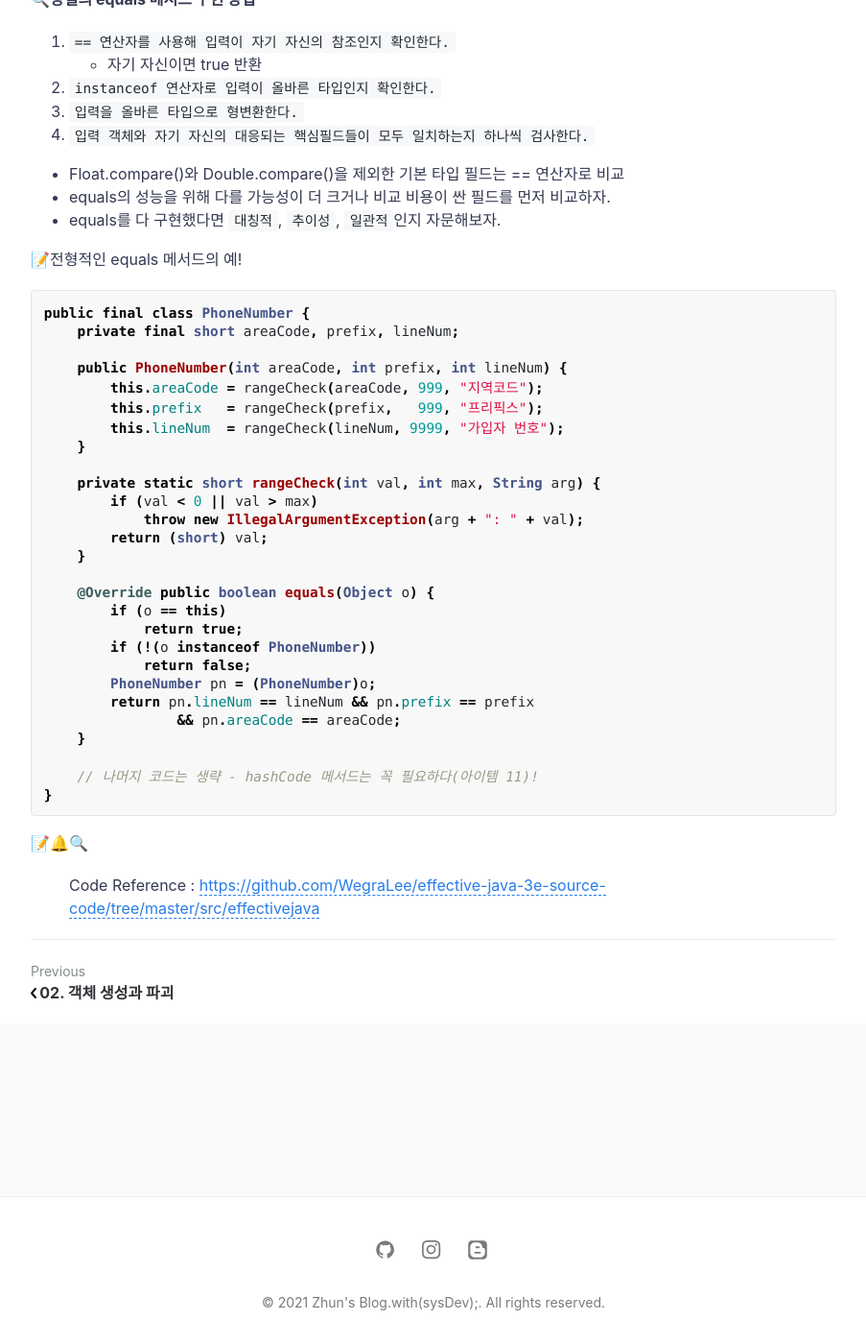
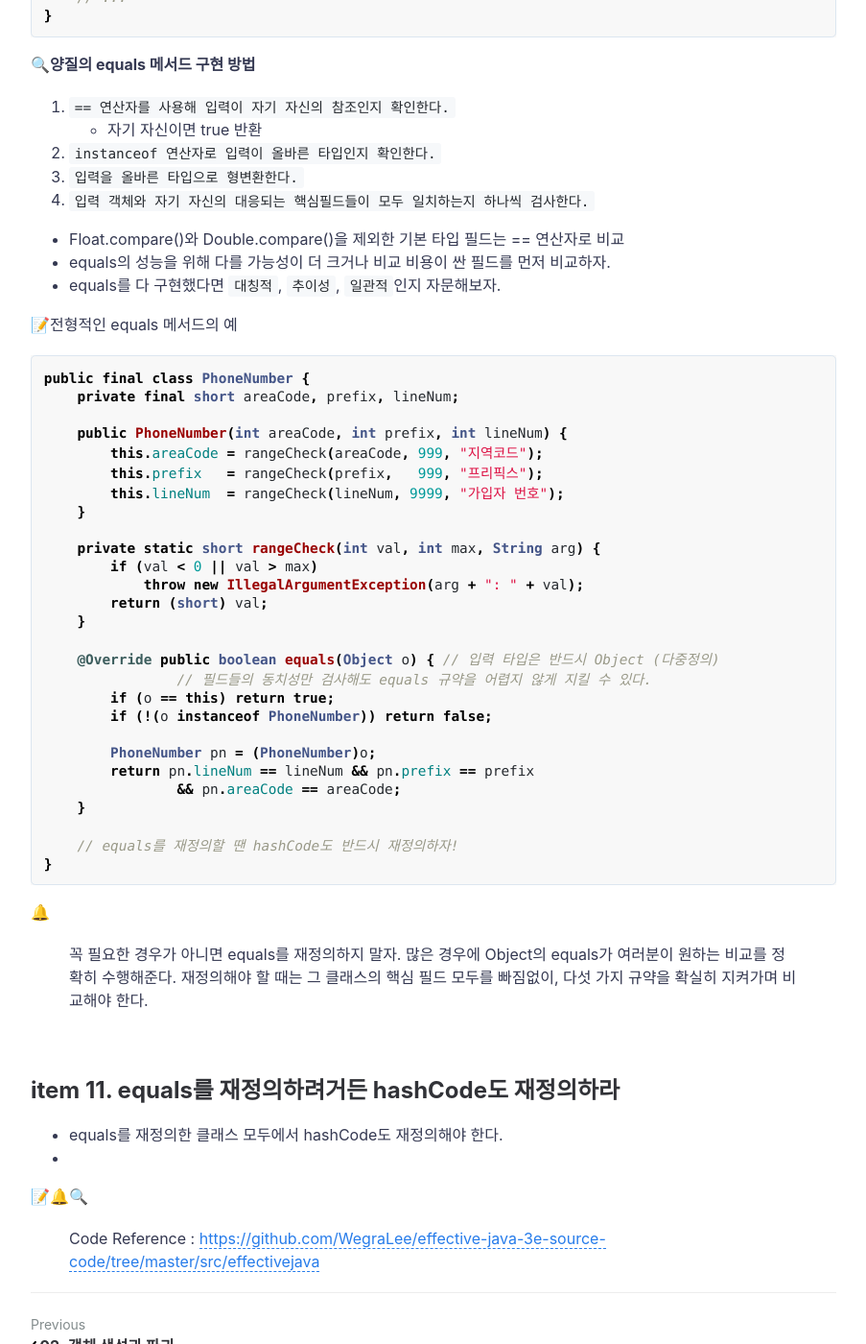
Before and after one commit to jihunparkme/jihunparkme.github.io, a Jekyll site: the page built from _posts/2021-03-15-모든_객체의_공통_메서드.md, in a window 1280 px wide and 1400 px high, scrolled down 3601 px. Shown: the whole window at 96% size, without its empty margins (188-1091 px from the left). Built offline with Jekyll 4.4.1, drawn with Linux system fonts in a browser that asks for light colours; comment, search, counter and statistics services are not loaded; some of the changed text lies outside the part shown.

Commit message:
add contents

````diff
--- a/_posts/2021-03-15-모든_객체의_공통_메서드.md
+++ b/_posts/2021-03-15-모든_객체의_공통_메서드.md
@@ -12,8 +12,10 @@ featured-img: EFF_JAVA
 **3장. 모든 객체의 공통 메서드**
 
 - [item 10. equals는 일반 규약을 지켜 재정의하라](#item-10-equals는-일반-규약을-지켜-재정의하라)
+- [item 11. equals를 재정의하려거든 hashCode도 재정의하라](#item-11-equals를-재정의하려거든-hashCode도-재정의하라)
 
 
+<br>
 
 # 3장. 모든 객체의 공통 메서드
 
@@ -160,7 +162,7 @@ public class ColorPoint {
 - equals의 성능을 위해 다를 가능성이 더 크거나 비교 비용이 싼 필드를 먼저 비교하자.
 - equals를 다 구현했다면 `대칭적`, `추이성`, `일관적`인지 자문해보자.
 
-📝전형적인 equals 메서드의 예!
+📝전형적인 equals 메서드의 예
 
 ```java
 public final class PhoneNumber {
@@ -178,21 +180,34 @@ public final class PhoneNumber {
         return (short) val;
     }
 
-    @Override public boolean equals(Object o) {
-        if (o == this)
-            return true;
-        if (!(o instanceof PhoneNumber))
-            return false;
+    @Override public boolean equals(Object o) { // 입력 타입은 반드시 Object (다중정의)
+		// 필드들의 동치성만 검사해도 equals 규약을 어렵지 않게 지킬 수 있다.
+        if (o == this) return true;
+        if (!(o instanceof PhoneNumber)) return false;
+
         PhoneNumber pn = (PhoneNumber)o;
         return pn.lineNum == lineNum && pn.prefix == prefix
                 && pn.areaCode == areaCode;
     }
 
-    // 나머지 코드는 생략 - hashCode 메서드는 꼭 필요하다(아이템 11)!
+    // equals를 재정의할 땐 hashCode도 반드시 재정의하자!
 }
 ```
 
+🔔
 
+> 꼭 필요한 경우가 아니면 equals를 재정의하지 말자.
+> 많은 경우에 Object의 equals가 여러분이 원하는 비교를 정확히 수행해준다.
+> 재정의해야 할 때는 그 클래스의 핵심 필드 모두를 빠짐없이,
+> 다섯 가지 규약을 확실히 지켜가며 비교해야 한다.
+>
+
+<br>
+
+## item 11. equals를 재정의하려거든 hashCode도 재정의하라
+
+- equals를 재정의한 클래스 모두에서 hashCode도 재정의해야 한다.
+-
 
 
 
````
